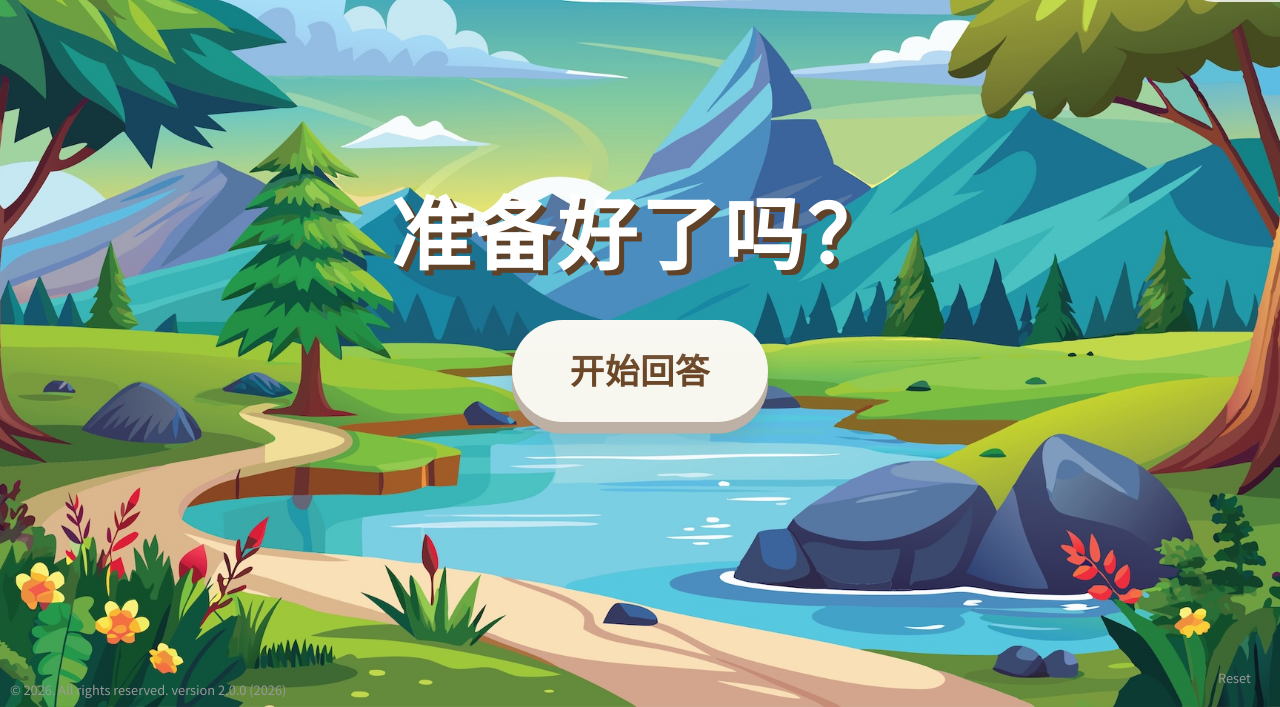
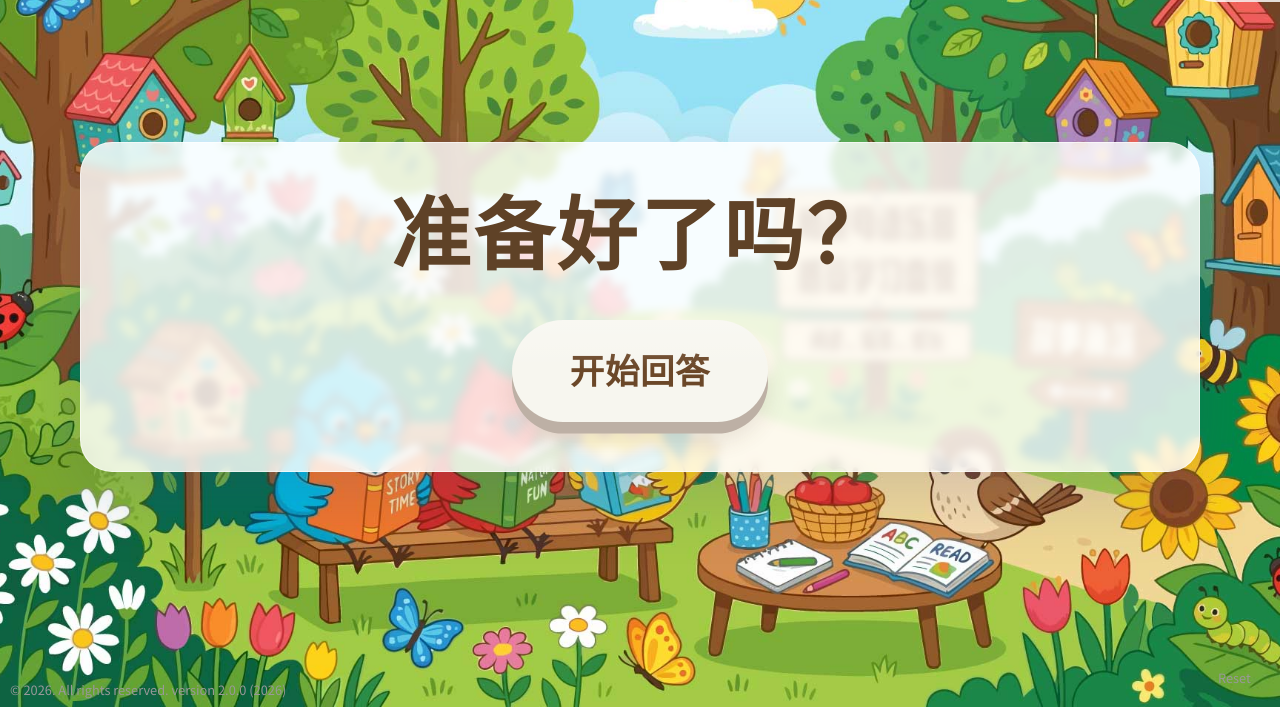
Before and after one commit to jackykiu-mcsg/interactive-quiz-app, a plain HTML site: page index.html in a window 1280 px wide. Shown: the part 93-800 px from the top of the page. Drawn offline with Linux system fonts and the light colour scheme.

Commit message:
added box container for start up

```diff
--- a/css/styles.css
+++ b/css/styles.css
@@ -44,7 +44,7 @@ body {
   font-size: clamp(1.8rem, 3.5vw, 2.8rem);
   font-family: var(--font-main);
   line-height: 1.2;
-  background-image: url('../imgs/mtls-quiz-2026-bg.jpg');
+  background-image: url('../imgs/mtls-quiz-2026-bg-v2.jpg');
   background-repeat: no-repeat;
   background-position: center;
   background-size: cover;
@@ -76,6 +76,16 @@ body {
   object-fit: contain;
 }
 
+section#start-screen {
+  width: 100%;
+  padding: clamp(1.4rem, 3vw, 2.5rem);
+  border: 1px solid rgba(255, 255, 255, 0.55);
+  border-radius: 2rem;
+  background: var(--panel);
+  box-shadow: 0 24px 70px rgba(58, 64, 138, 0.18);
+  backdrop-filter: blur(4px);
+}
+
 .app-shell {
   width: min(1120px, 94vw);
   min-height: 50vh;
@@ -94,8 +104,8 @@ body {
   font-size: clamp(3.6rem, 7vw, 5rem);
   font-weight: 700;
   letter-spacing: 0.04em;
-  color: #ffffff;
-  text-shadow: 5px 5px 0px #5f4227;
+  color: #5f4227;
+  /* text-shadow: 5px 5px 0px #5f4227; */
 }
 
 .quiz-panel,
```
